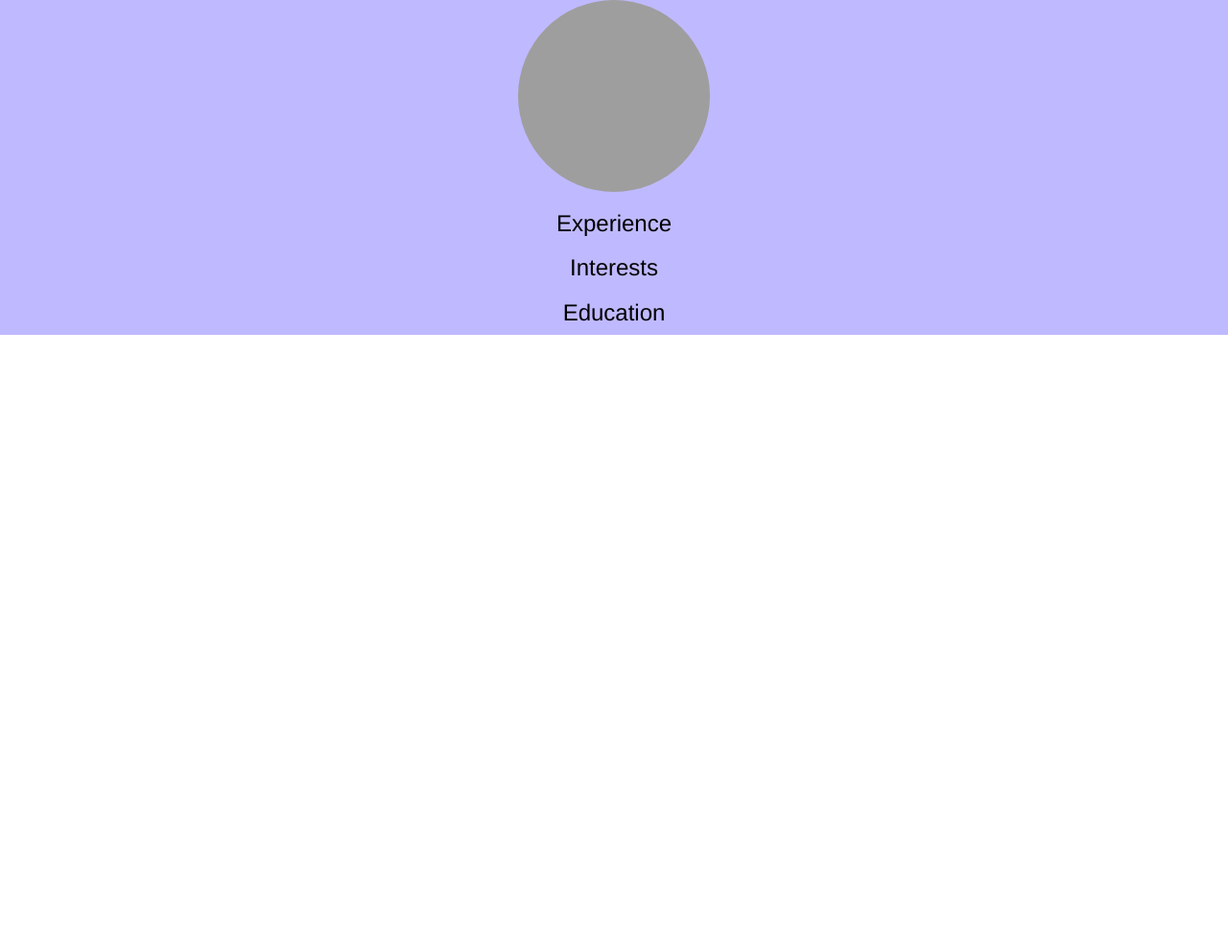
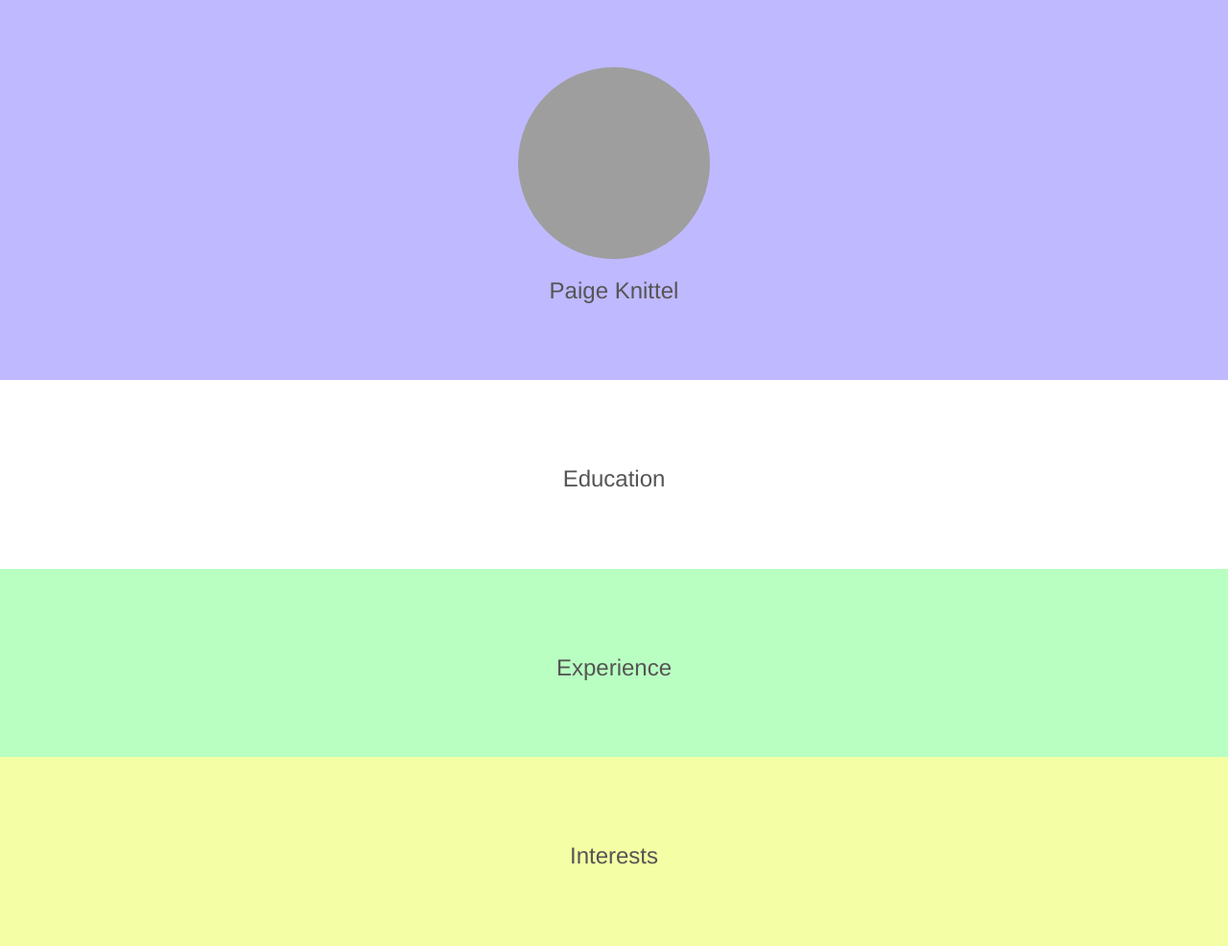
Before and after one commit to plknit00/plknit00.github.io, a plain HTML site: page index.html in a window 1280 px wide. Shown: the whole page at 96% size. Before the commit the page ends 800 px from the top, so only its background shows below. Drawn offline with nearby package versions, Linux system fonts and the light colour scheme; grey boxes are pictures that could not be loaded.

Commit message:
added more bars

```diff
--- a/index.html
+++ b/index.html
@@ -11,20 +11,49 @@
 
  <head>
   <style>
-  .container-fluid {
+  .bg-1 {
     background-color: #bfb9ff; /* Purple */
-    color: #000000;
+    color: #555555;
+  }
+  .bg-2 {
+    background-color: #ffffff; /* White */
+    color: #555555;
+  }
+  .bg-3 {
+    background-color: #b9ffc2; /* green */
+    color: #555555;
+  }
+  .bg-4 {
+    background-color: #f4fea4; /* green */
+    color: #555555;
   }
   </style>
+  <style>
+  .container-fluid {
+    padding-top: 70px;
+    padding-bottom: 70px;
+  }
+</style>
+
 </head>
 
 
 <body>
 <div class="container-fluid bg-1 text-center">
   <img src="Paige.JPG" class="img-circle" alt="Paige" height=200 width=200>
+  <h3>Paige Knittel</h3>
+</div>
+
+<div class="container-fluid bg-2 text-center">
+  <h3>Education</h3>
+</div>
+
+<div class="container-fluid bg-3 text-center">
   <h3>Experience</h3>
+</div>
+
+<div class="container-fluid bg-4 text-center">
   <h3>Interests</h3>
-  <h3>Education</h3>
 </div>
 </body>
 
```
